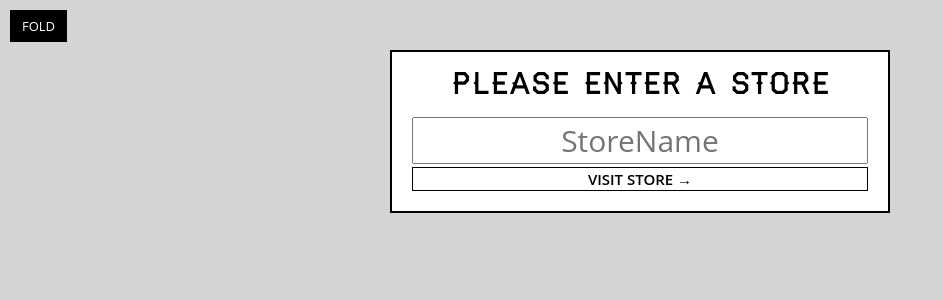
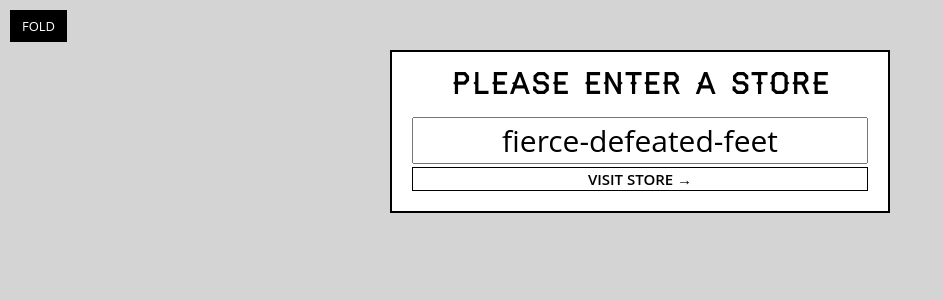
Before and after one commit to Ionita-tech/React-For-Beginners-Starter-Files, a React (Create React App) app in the folder catch-of-the-day/: page / in a window 1280 px wide. Shown: the top 300 px of the page, without its empty margins (0-943 px from the left). Built offline with nearby package versions, Linux system fonts and the light colour scheme.

Commit message:
Handling events

```diff
--- a/catch-of-the-day/src/components/StorePicker.js
+++ b/catch-of-the-day/src/components/StorePicker.js
@@ -1,14 +1,33 @@
 import React from "react";
+import { getFunName } from "../helpers"
 
 class StorePicker extends React.Component {
+
+    myInput = React.createRef();
+
+    goToStore = (event) => {
+        // 1. Stop the form form submitting
+        event.preventDefault();
+        // 2. Get the text from that imput
+        const storeName = this.myInput.current.value;
+        // 3. Change the page to /store/whatever-they-entered
+        this.props.history.push(`/store/${storeName}`);
+    };
+
     render() {
         return (
-            <form className="store-selector">
+            <form className="store-selector" onSubmit={this.goToStore}>
                 <h2>Please enter a store</h2>
-                <input type="text" required placeholder="StoreName"/>
+                <input
+                    type="text"
+                    ref={this.myInput}
+                    required
+                    placeholder="StoreName"
+                    defaultValue={getFunName()}
+                />
                 <button type="submit">Visit Store &#8594;</button>
             </form>
-        )
+        );
     }
 }
 
```
